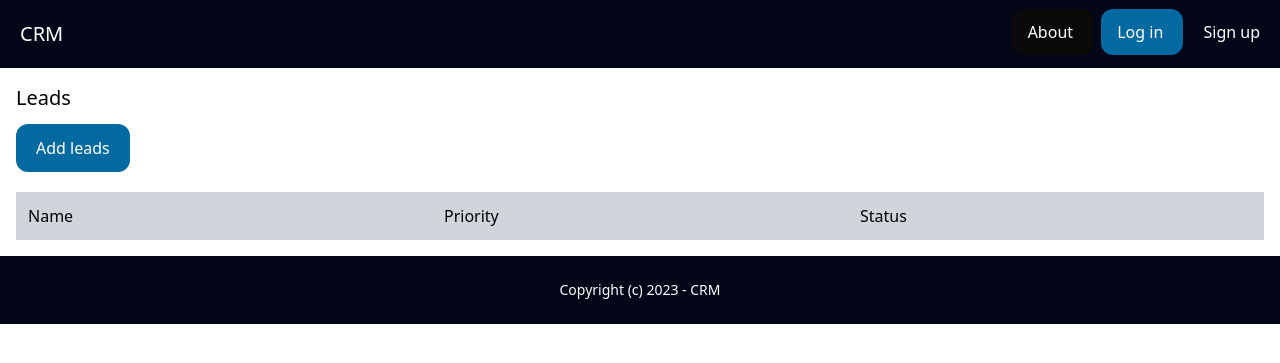
After one commit to Mohamedkhaled81/Django-CRM, a Django app: template CRM/lead/templates/lead/list_leads.html in a window 1280 px wide. The commit adds this page. Shown: the top 363 px of the page. Run offline with Django 4.2, Linux system fonts and the light colour scheme; the template is opened without the code that fills it, so the values that code supplies are empty; some libraries are stand-ins or nearby versions.

Commit message:
"Create views for listing and updating and deleting and modifying for the lead"

```diff
--- a/CRM/app/templates/app/index.html
+++ b/CRM/app/templates/app/index.html
@@ -24,7 +24,10 @@
             <a href="{% url 'dashboard' %}" class="py-3 px-4 rounded-xl bg-sky-700 hover:bg-sky-600 me-2">
                 Dashboard
             </a>
-            <a href="{% url 'log-out' %}" class="py-3 px-4 rounded-xl bg-sky-700 hover:bg-sky-600 me-2 ">
+            <a href="{% url 'list_leads' %}" class="py-3 px-4 rounded-xl bg-sky-700 hover:bg-sky-600 me-2">
+                Leads
+            </a>
+            <a href="{% url 'log-out' %}" class="py-3 px-4 rounded-xl bg-red-800 hover:bg-red-700	 me-2 ">
                 Log out
             </a>
             {% else %}
@@ -37,6 +40,16 @@
             {% endif %}
         </div>
     </nav>
+    {% if messages %}
+    <div class="px-4 py-6">
+        {% for message in messages %}
+        <div class="px-4 py-4 text-white bg-slate-700		 rounded-xl">
+            {{message}}
+        </div>
+        {% endfor %}
+    </div>
+
+    {% endif %}
     {% block content %}
 
     {% endblock %}
--- /dev/null
+++ b/CRM/lead/templates/lead/list_leads.html
@@ -0,0 +1,39 @@
+{% extends 'app/index.html' %}
+{% block title %}
+Leads
+{% endblock %}
+{% block content %}
+<div class="py-4 px-4 ">
+    <h1 class="text-xl mb-2 t">Leads</h1>
+    <a href="{% url 'create_lead' %}"
+        class="inline-block py-3 px-5 rounded-xl bg-sky-700 hover:bg-sky-600 me-2 mt-1 text-white">
+        Add leads
+    </a>
+    <div class="flex justify-between  mt-5 ">
+        <p class="py-3 px-3 bg-gray-300 w-full">
+            Name
+        </p>
+        <p class="px-3 py-3 bg-gray-300 w-full">
+            Priority
+        </p>
+        <p class="px-3 py-3 bg-gray-300 w-full">
+            Status
+        </p>
+    </div>
+    {% if leads %}
+    {% for lead in leads %}
+    <div class="flex justify-between">
+        <a href="{% url 'detail_lead' lead.id %}"
+            class="px-2 py-2 w-full {% cycle 'bg-gray-100' ''   %}">{{lead.name}}</a>
+        <p class="px-2 py-2 w-full {% cycle 'bg-gray-100' ''  %}">{{lead.priority}}</p>
+        <p class="px-2 py-2 w-full {% cycle 'bg-gray-100' '' %}">{{lead.status}}</p>
+    </div>
+
+
+
+    {% endfor %}
+    {% endif %}
+
+</div>
+
+{% endblock %}
--- a/CRM/lead/urls.py
+++ b/CRM/lead/urls.py
@@ -2,6 +2,9 @@ from django.urls import path
 from . import views
 
 urlpatterns = [
+    path('', views.list_leads, name='list_leads'),
     path('create/', views.create_lead, name='create_lead'),
-
+    path('<int:id>/', views.detail_lead, name='detail_lead'),
+    path('<int:id>/modify', views.mod_lead, name='mod_lead'),
+    path('<int:id>/delete', views.delete_lead, name='delete_lead'),
 ]
```
Also changed, not shown: CRM/lead/templates/lead/create_lead.html (+9 -6 lines), CRM/lead/templates/lead/detail_lead.html (added, +41 -0 lines), CRM/lead/views.py (+43 -2 lines).
